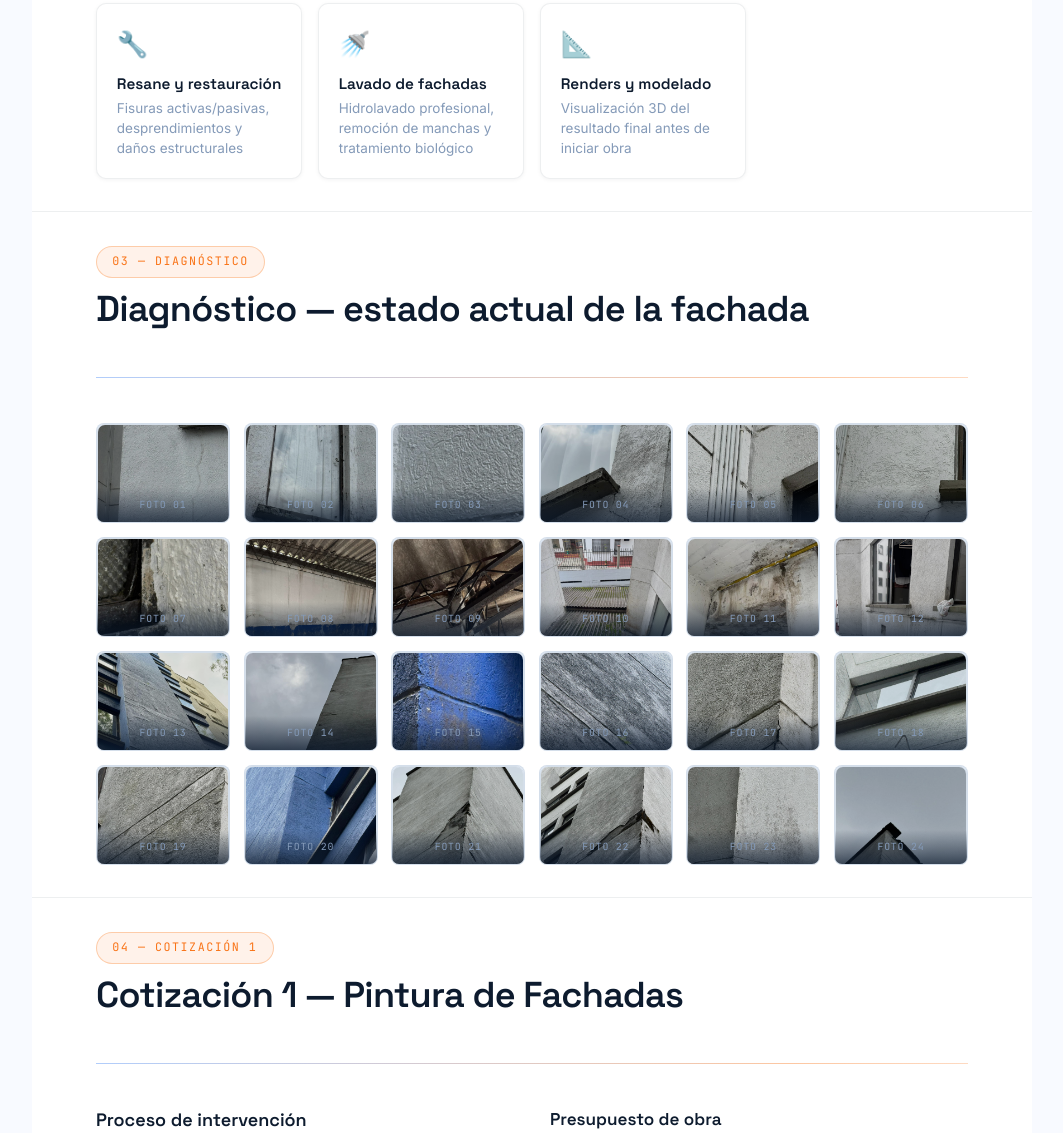
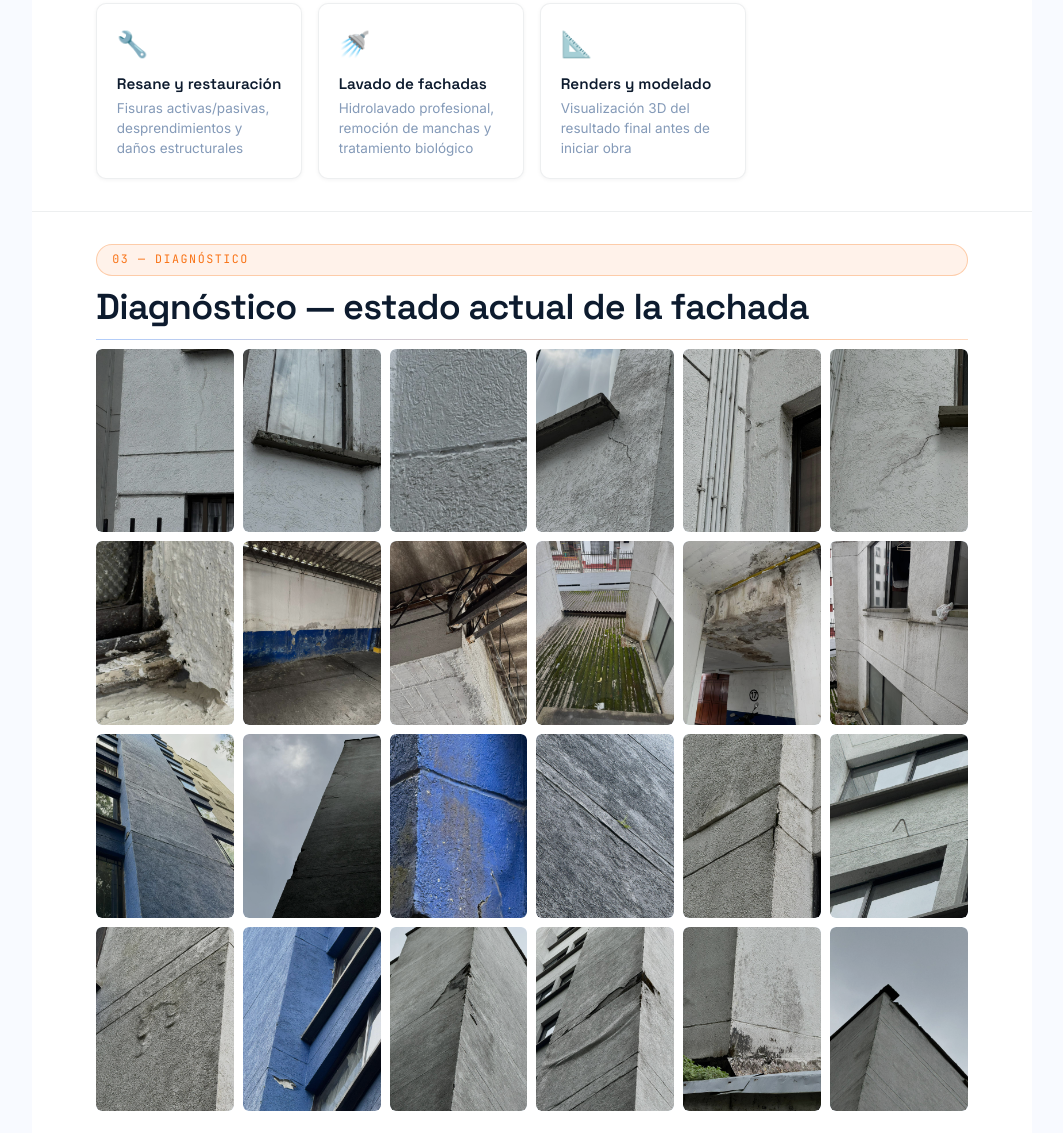
Before and after one commit to AFM3232/presentacion-torre-providencia, a plain HTML site: page index.html in a window 1280 px wide. Shown: the part 1915-3048 px from the top of the page, without its empty margins (108-1171 px from the left). Drawn offline with Linux system fonts and the light colour scheme; animation ran at ten frames a second.

Commit message:
fix: fotos llenan grid completo sin relleno blanco, restaurar forma pago slides 4-5

```diff
--- a/index.html
+++ b/index.html
@@ -287,7 +287,8 @@ td:first-child{color:var(--text-primary);font-weight:500}
 /* === PHOTO GRID === */
 .photo-grid{display:grid;grid-template-columns:repeat(3,1fr);gap:.75rem}
 .photo-grid--2col{grid-template-columns:repeat(2,1fr)}
-.photo-item{border-radius:8px;overflow:hidden;border:1px solid var(--border-subtle);position:relative;aspect-ratio:4/3;background:var(--bg-surface)}
+.photo-item{border-radius:6px;overflow:hidden;position:relative;background:var(--bg-surface);min-height:0}
+#fotos-diagnostico .photo-item{aspect-ratio:auto;height:100%}
 .photo-item img{width:100%;height:100%;object-fit:cover;transition:transform .5s cubic-bezier(.16,1,.3,1),filter .5s ease;filter:brightness(.9) saturate(.9)}
 .photo-item:hover img{transform:scale(1.06);filter:brightness(1) saturate(1)}
 .photo-label{position:absolute;bottom:0;left:0;right:0;padding:.5rem .75rem;background:linear-gradient(to top,rgba(13,27,46,.75),transparent);font-family:'JetBrains Mono',monospace;font-size:.62rem;color:#FFFFFF;letter-spacing:.08em;text-transform:uppercase}
@@ -1193,36 +1194,36 @@ img.lazy-img.loaded{background:none;animation:none}
 </section>
 
 <!-- SLIDE 3: DIAGNÓSTICO -->
-<section class="section reveal" id="diagnostico">
+<section class="section reveal" id="diagnostico" style="display:flex;flex-direction:column">
   <div class="section-code">03 — Diagnóstico</div>
   <h2 class="section-title">Diagnóstico — estado actual de la fachada</h2>
-  <div class="section-divider"></div>
-
-  <div class="photo-grid" id="fotos-diagnostico" style="display:grid;grid-template-columns:repeat(6,1fr);gap:.75rem">
-    <div class="photo-item"><img src="fotos/foto-01.jpeg" alt="Diagnóstico 01" loading="lazy" style="width:100%;height:180px;object-fit:cover;border-radius:8px;border:1px solid var(--border-subtle)"><div class="photo-label" style="font-family:'JetBrains Mono',monospace;font-size:.55rem;color:var(--text-muted);margin-top:.3rem;text-align:center">Foto 01</div></div>
-    <div class="photo-item"><img src="fotos/foto-02.jpeg" alt="Diagnóstico 02" loading="lazy" style="width:100%;height:180px;object-fit:cover;border-radius:8px;border:1px solid var(--border-subtle)"><div class="photo-label" style="font-family:'JetBrains Mono',monospace;font-size:.55rem;color:var(--text-muted);margin-top:.3rem;text-align:center">Foto 02</div></div>
-    <div class="photo-item"><img src="fotos/foto-03.jpeg" alt="Diagnóstico 03" loading="lazy" style="width:100%;height:180px;object-fit:cover;border-radius:8px;border:1px solid var(--border-subtle)"><div class="photo-label" style="font-family:'JetBrains Mono',monospace;font-size:.55rem;color:var(--text-muted);margin-top:.3rem;text-align:center">Foto 03</div></div>
-    <div class="photo-item"><img src="fotos/foto-04.jpeg" alt="Diagnóstico 04" loading="lazy" style="width:100%;height:180px;object-fit:cover;border-radius:8px;border:1px solid var(--border-subtle)"><div class="photo-label" style="font-family:'JetBrains Mono',monospace;font-size:.55rem;color:var(--text-muted);margin-top:.3rem;text-align:center">Foto 04</div></div>
-    <div class="photo-item"><img src="fotos/foto-05.jpeg" alt="Diagnóstico 05" loading="lazy" style="width:100%;height:180px;object-fit:cover;border-radius:8px;border:1px solid var(--border-subtle)"><div class="photo-label" style="font-family:'JetBrains Mono',monospace;font-size:.55rem;color:var(--text-muted);margin-top:.3rem;text-align:center">Foto 05</div></div>
-    <div class="photo-item"><img src="fotos/foto-06.jpeg" alt="Diagnóstico 06" loading="lazy" style="width:100%;height:180px;object-fit:cover;border-radius:8px;border:1px solid var(--border-subtle)"><div class="photo-label" style="font-family:'JetBrains Mono',monospace;font-size:.55rem;color:var(--text-muted);margin-top:.3rem;text-align:center">Foto 06</div></div>
-    <div class="photo-item"><img src="fotos/foto-07.jpeg" alt="Diagnóstico 07" loading="lazy" style="width:100%;height:180px;object-fit:cover;border-radius:8px;border:1px solid var(--border-subtle)"><div class="photo-label" style="font-family:'JetBrains Mono',monospace;font-size:.55rem;color:var(--text-muted);margin-top:.3rem;text-align:center">Foto 07</div></div>
-    <div class="photo-item"><img src="fotos/foto-08.jpeg" alt="Diagnóstico 08" loading="lazy" style="width:100%;height:180px;object-fit:cover;border-radius:8px;border:1px solid var(--border-subtle)"><div class="photo-label" style="font-family:'JetBrains Mono',monospace;font-size:.55rem;color:var(--text-muted);margin-top:.3rem;text-align:center">Foto 08</div></div>
-    <div class="photo-item"><img src="fotos/foto-09.jpeg" alt="Diagnóstico 09" loading="lazy" style="width:100%;height:180px;object-fit:cover;border-radius:8px;border:1px solid var(--border-subtle)"><div class="photo-label" style="font-family:'JetBrains Mono',monospace;font-size:.55rem;color:var(--text-muted);margin-top:.3rem;text-align:center">Foto 09</div></div>
-    <div class="photo-item"><img src="fotos/foto-10.jpeg" alt="Diagnóstico 10" loading="lazy" style="width:100%;height:180px;object-fit:cover;border-radius:8px;border:1px solid var(--border-subtle)"><div class="photo-label" style="font-family:'JetBrains Mono',monospace;font-size:.55rem;color:var(--text-muted);margin-top:.3rem;text-align:center">Foto 10</div></div>
-    <div class="photo-item"><img src="fotos/foto-11.jpeg" alt="Diagnóstico 11" loading="lazy" style="width:100%;height:180px;object-fit:cover;border-radius:8px;border:1px solid var(--border-subtle)"><div class="photo-label" style="font-family:'JetBrains Mono',monospace;font-size:.55rem;color:var(--text-muted);margin-top:.3rem;text-align:center">Foto 11</div></div>
-    <div class="photo-item"><img src="fotos/foto-12.jpeg" alt="Diagnóstico 12" loading="lazy" style="width:100%;height:180px;object-fit:cover;border-radius:8px;border:1px solid var(--border-subtle)"><div class="photo-label" style="font-family:'JetBrains Mono',monospace;font-size:.55rem;color:var(--text-muted);margin-top:.3rem;text-align:center">Foto 12</div></div>
-    <div class="photo-item"><img src="fotos/foto-13.jpeg" alt="Diagnóstico 13" loading="lazy" style="width:100%;height:180px;object-fit:cover;border-radius:8px;border:1px solid var(--border-subtle)"><div class="photo-label" style="font-family:'JetBrains Mono',monospace;font-size:.55rem;color:var(--text-muted);margin-top:.3rem;text-align:center">Foto 13</div></div>
-    <div class="photo-item"><img src="fotos/foto-14.jpeg" alt="Diagnóstico 14" loading="lazy" style="width:100%;height:180px;object-fit:cover;border-radius:8px;border:1px solid var(--border-subtle)"><div class="photo-label" style="font-family:'JetBrains Mono',monospace;font-size:.55rem;color:var(--text-muted);margin-top:.3rem;text-align:center">Foto 14</div></div>
-    <div class="photo-item"><img src="fotos/foto-15.jpeg" alt="Diagnóstico 15" loading="lazy" style="width:100%;height:180px;object-fit:cover;border-radius:8px;border:1px solid var(--border-subtle)"><div class="photo-label" style="font-family:'JetBrains Mono',monospace;font-size:.55rem;color:var(--text-muted);margin-top:.3rem;text-align:center">Foto 15</div></div>
-    <div class="photo-item"><img src="fotos/foto-16.jpeg" alt="Diagnóstico 16" loading="lazy" style="width:100%;height:180px;object-fit:cover;border-radius:8px;border:1px solid var(--border-subtle)"><div class="photo-label" style="font-family:'JetBrains Mono',monospace;font-size:.55rem;color:var(--text-muted);margin-top:.3rem;text-align:center">Foto 16</div></div>
-    <div class="photo-item"><img src="fotos/foto-17.jpeg" alt="Diagnóstico 17" loading="lazy" style="width:100%;height:180px;object-fit:cover;border-radius:8px;border:1px solid var(--border-subtle)"><div class="photo-label" style="font-family:'JetBrains Mono',monospace;font-size:.55rem;color:var(--text-muted);margin-top:.3rem;text-align:center">Foto 17</div></div>
-    <div class="photo-item"><img src="fotos/foto-18.jpeg" alt="Diagnóstico 18" loading="lazy" style="width:100%;height:180px;object-fit:cover;border-radius:8px;border:1px solid var(--border-subtle)"><div class="photo-label" style="font-family:'JetBrains Mono',monospace;font-size:.55rem;color:var(--text-muted);margin-top:.3rem;text-align:center">Foto 18</div></div>
-    <div class="photo-item"><img src="fotos/foto-19.jpeg" alt="Diagnóstico 19" loading="lazy" style="width:100%;height:180px;object-fit:cover;border-radius:8px;border:1px solid var(--border-subtle)"><div class="photo-label" style="font-family:'JetBrains Mono',monospace;font-size:.55rem;color:var(--text-muted);margin-top:.3rem;text-align:center">Foto 19</div></div>
-    <div class="photo-item"><img src="fotos/foto-20.jpeg" alt="Diagnóstico 20" loading="lazy" style="width:100%;height:180px;object-fit:cover;border-radius:8px;border:1px solid var(--border-subtle)"><div class="photo-label" style="font-family:'JetBrains Mono',monospace;font-size:.55rem;color:var(--text-muted);margin-top:.3rem;text-align:center">Foto 20</div></div>
-    <div class="photo-item"><img src="fotos/foto-21.jpeg" alt="Diagnóstico 21" loading="lazy" style="width:100%;height:180px;object-fit:cover;border-radius:8px;border:1px solid var(--border-subtle)"><div class="photo-label" style="font-family:'JetBrains Mono',monospace;font-size:.55rem;color:var(--text-muted);margin-top:.3rem;text-align:center">Foto 21</div></div>
-    <div class="photo-item"><img src="fotos/foto-22.jpeg" alt="Diagnóstico 22" loading="lazy" style="width:100%;height:180px;object-fit:cover;border-radius:8px;border:1px solid var(--border-subtle)"><div class="photo-label" style="font-family:'JetBrains Mono',monospace;font-size:.55rem;color:var(--text-muted);margin-top:.3rem;text-align:center">Foto 22</div></div>
-    <div class="photo-item"><img src="fotos/foto-23.jpeg" alt="Diagnóstico 23" loading="lazy" style="width:100%;height:180px;object-fit:cover;border-radius:8px;border:1px solid var(--border-subtle)"><div class="photo-label" style="font-family:'JetBrains Mono',monospace;font-size:.55rem;color:var(--text-muted);margin-top:.3rem;text-align:center">Foto 23</div></div>
-    <div class="photo-item"><img src="fotos/foto-24.jpeg" alt="Diagnóstico 24" loading="lazy" style="width:100%;height:180px;object-fit:cover;border-radius:8px;border:1px solid var(--border-subtle)"><div class="photo-label" style="font-family:'JetBrains Mono',monospace;font-size:.55rem;color:var(--text-muted);margin-top:.3rem;text-align:center">Foto 24</div></div>
+  <div class="section-divider" style="margin:.5rem 0"></div>
+
+  <div class="photo-grid" id="fotos-diagnostico" style="display:grid;grid-template-columns:repeat(6,1fr);grid-template-rows:repeat(4,1fr);gap:.5rem;flex:1;min-height:0">
+    <div class="photo-item"><img src="fotos/foto-01.jpeg" alt="Diagnóstico 01" loading="lazy" style="width:100%;height:100%;object-fit:cover;border-radius:6px"></div>
+    <div class="photo-item"><img src="fotos/foto-02.jpeg" alt="Diagnóstico 02" loading="lazy" style="width:100%;height:100%;object-fit:cover;border-radius:6px"></div>
+    <div class="photo-item"><img src="fotos/foto-03.jpeg" alt="Diagnóstico 03" loading="lazy" style="width:100%;height:100%;object-fit:cover;border-radius:6px"></div>
+    <div class="photo-item"><img src="fotos/foto-04.jpeg" alt="Diagnóstico 04" loading="lazy" style="width:100%;height:100%;object-fit:cover;border-radius:6px"></div>
+    <div class="photo-item"><img src="fotos/foto-05.jpeg" alt="Diagnóstico 05" loading="lazy" style="width:100%;height:100%;object-fit:cover;border-radius:6px"></div>
+    <div class="photo-item"><img src="fotos/foto-06.jpeg" alt="Diagnóstico 06" loading="lazy" style="width:100%;height:100%;object-fit:cover;border-radius:6px"></div>
+    <div class="photo-item"><img src="fotos/foto-07.jpeg" alt="Diagnóstico 07" loading="lazy" style="width:100%;height:100%;object-fit:cover;border-radius:6px"></div>
+    <div class="photo-item"><img src="fotos/foto-08.jpeg" alt="Diagnóstico 08" loading="lazy" style="width:100%;height:100%;object-fit:cover;border-radius:6px"></div>
+    <div class="photo-item"><img src="fotos/foto-09.jpeg" alt="Diagnóstico 09" loading="lazy" style="width:100%;height:100%;object-fit:cover;border-radius:6px"></div>
+    <div class="photo-item"><img src="fotos/foto-10.jpeg" alt="Diagnóstico 10" loading="lazy" style="width:100%;height:100%;object-fit:cover;border-radius:6px"></div>
+    <div class="photo-item"><img src="fotos/foto-11.jpeg" alt="Diagnóstico 11" loading="lazy" style="width:100%;height:100%;object-fit:cover;border-radius:6px"></div>
+    <div class="photo-item"><img src="fotos/foto-12.jpeg" alt="Diagnóstico 12" loading="lazy" style="width:100%;height:100%;object-fit:cover;border-radius:6px"></div>
+    <div class="photo-item"><img src="fotos/foto-13.jpeg" alt="Diagnóstico 13" loading="lazy" style="width:100%;height:100%;object-fit:cover;border-radius:6px"></div>
+    <div class="photo-item"><img src="fotos/foto-14.jpeg" alt="Diagnóstico 14" loading="lazy" style="width:100%;height:100%;object-fit:cover;border-radius:6px"></div>
+    <div class="photo-item"><img src="fotos/foto-15.jpeg" alt="Diagnóstico 15" loading="lazy" style="width:100%;height:100%;object-fit:cover;border-radius:6px"></div>
+    <div class="photo-item"><img src="fotos/foto-16.jpeg" alt="Diagnóstico 16" loading="lazy" style="width:100%;height:100%;object-fit:cover;border-radius:6px"></div>
+    <div class="photo-item"><img src="fotos/foto-17.jpeg" alt="Diagnóstico 17" loading="lazy" style="width:100%;height:100%;object-fit:cover;border-radius:6px"></div>
+    <div class="photo-item"><img src="fotos/foto-18.jpeg" alt="Diagnóstico 18" loading="lazy" style="width:100%;height:100%;object-fit:cover;border-radius:6px"></div>
+    <div class="photo-item"><img src="fotos/foto-19.jpeg" alt="Diagnóstico 19" loading="lazy" style="width:100%;height:100%;object-fit:cover;border-radius:6px"></div>
+    <div class="photo-item"><img src="fotos/foto-20.jpeg" alt="Diagnóstico 20" loading="lazy" style="width:100%;height:100%;object-fit:cover;border-radius:6px"></div>
+    <div class="photo-item"><img src="fotos/foto-21.jpeg" alt="Diagnóstico 21" loading="lazy" style="width:100%;height:100%;object-fit:cover;border-radius:6px"></div>
+    <div class="photo-item"><img src="fotos/foto-22.jpeg" alt="Diagnóstico 22" loading="lazy" style="width:100%;height:100%;object-fit:cover;border-radius:6px"></div>
+    <div class="photo-item"><img src="fotos/foto-23.jpeg" alt="Diagnóstico 23" loading="lazy" style="width:100%;height:100%;object-fit:cover;border-radius:6px"></div>
+    <div class="photo-item"><img src="fotos/foto-24.jpeg" alt="Diagnóstico 24" loading="lazy" style="width:100%;height:100%;object-fit:cover;border-radius:6px"></div>
   </div>
 </section>
 
```
